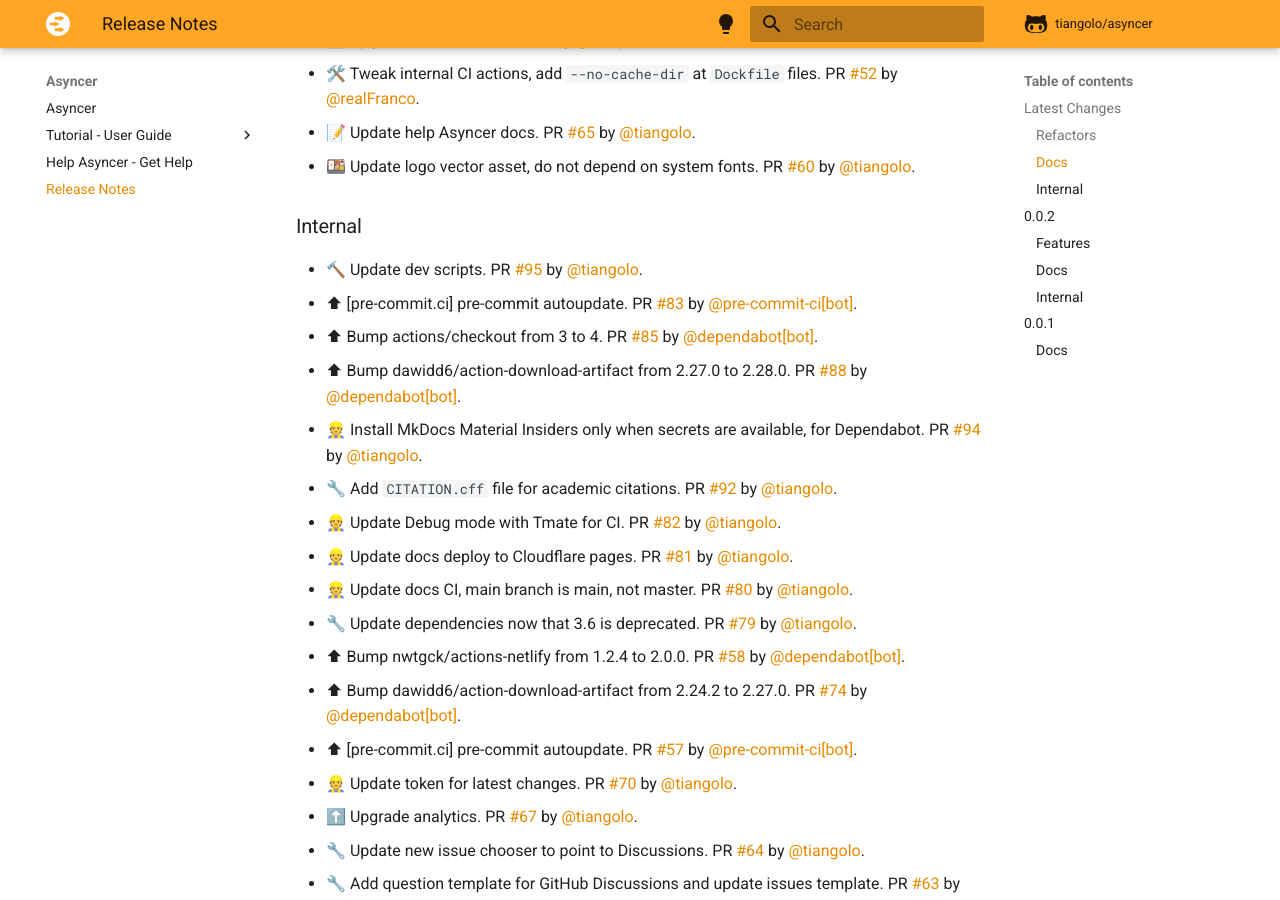
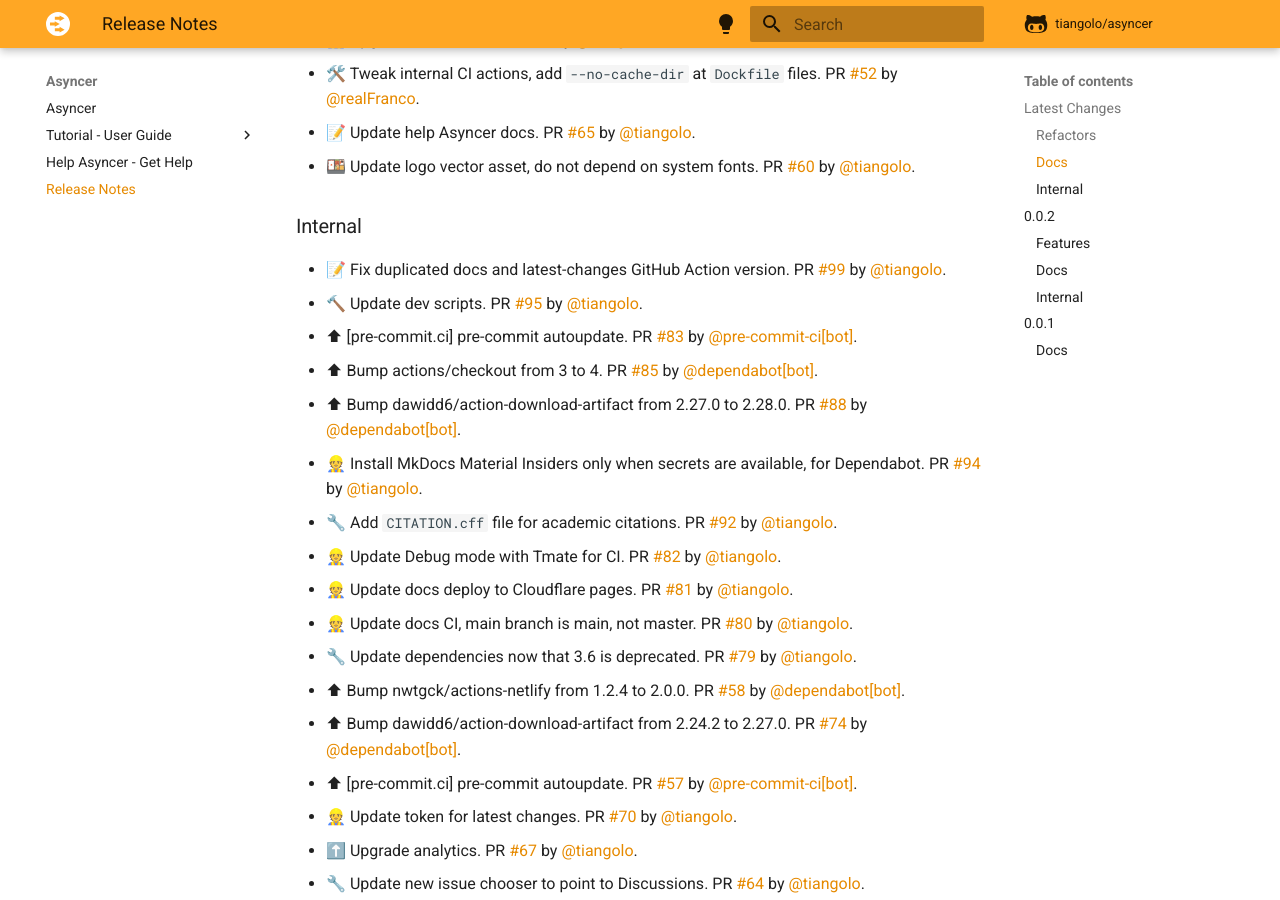
Before and after one commit to balintfrankas/fastapi-asyncer, an MkDocs documentation site: the page built from docs/release-notes.md, in a window 1280 px wide and 900 px high, scrolled down 353 px. Built offline with MkDocs 1.6.1 and Material for MkDocs 9.7.7, drawn with Linux system fonts in a browser that asks for light colours; comment, search, counter and statistics services are not loaded.

Commit message:
📝 Update release notes

```diff
--- a/docs/release-notes.md
+++ b/docs/release-notes.md
@@ -15,6 +15,7 @@
 
 ### Internal
 
+* 📝 Fix duplicated docs and latest-changes GitHub Action version. PR [#99](https://github.com/tiangolo/asyncer/pull/99) by [@tiangolo](https://github.com/tiangolo).
 * 🔨 Update dev scripts. PR [#95](https://github.com/tiangolo/asyncer/pull/95) by [@tiangolo](https://github.com/tiangolo).
 * ⬆ [pre-commit.ci] pre-commit autoupdate. PR [#83](https://github.com/tiangolo/asyncer/pull/83) by [@pre-commit-ci[bot]](https://github.com/apps/pre-commit-ci).
 * ⬆ Bump actions/checkout from 3 to 4. PR [#85](https://github.com/tiangolo/asyncer/pull/85) by [@dependabot[bot]](https://github.com/apps/dependabot).
```
